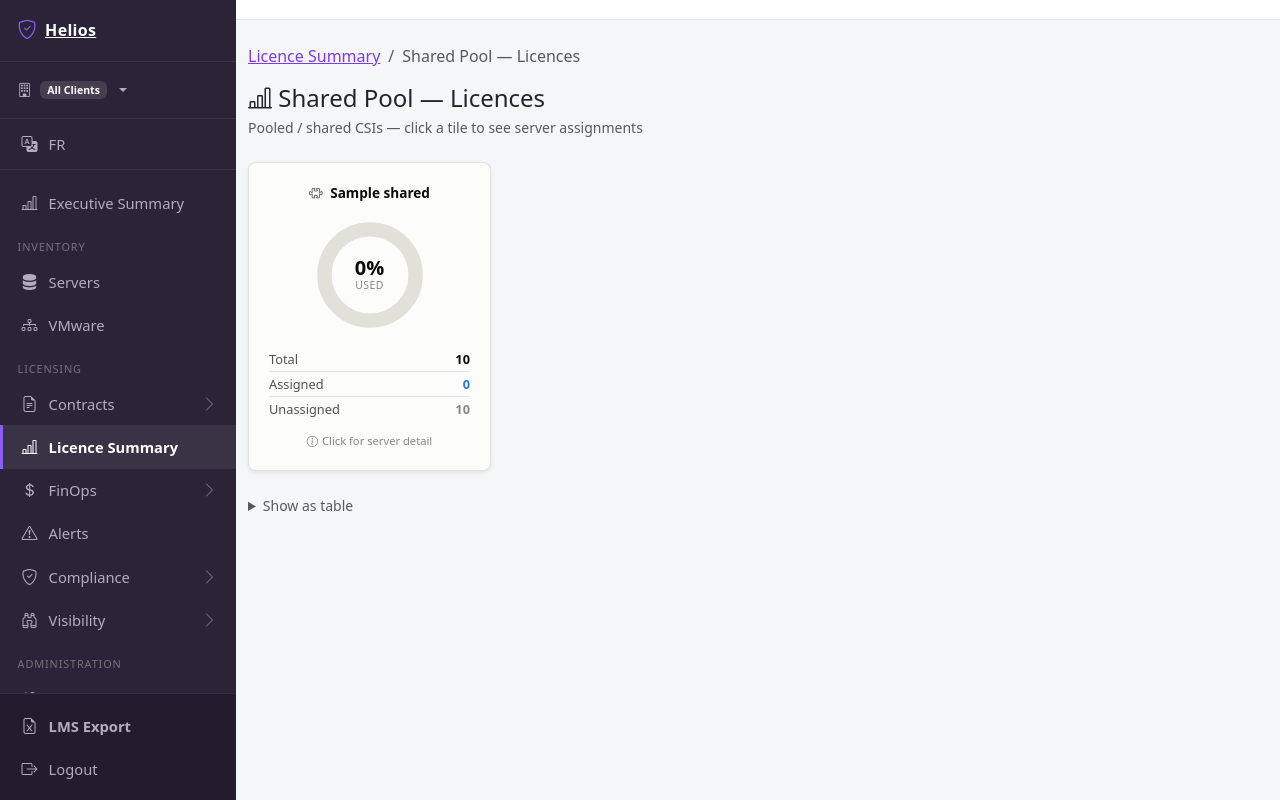
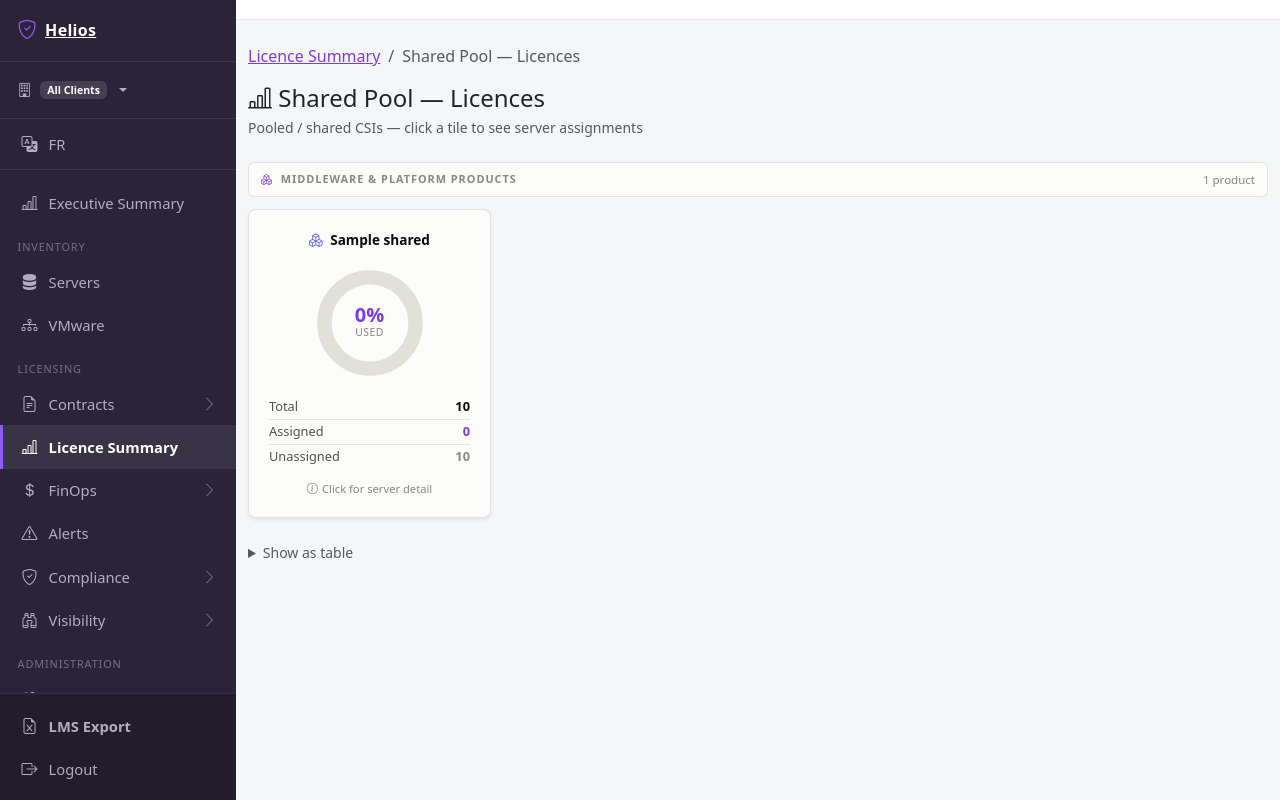
Before and after one commit to mdavis5588/SAM-tool, a Flask app: page /licence-summary/shared in a window 1280 px wide. Run offline with Flask 3, Linux system fonts and the light colour scheme; the visitor is signed in with stand-in values (Sample User, id 1); a database or web service that is not in the repository returns one stand-in record (values such as "Sample title"); some libraries are stand-ins or nearby versions.

Commit message:
Group licence detail tiles by Database vs Middleware sections
Co-Authored-By: Claude Sonnet 4.6 <noreply@anthropic.com>
Claude-Session: https://claude.ai/code/session_01U1LWRzfnDxFK5RyDEN3pfe

```diff
--- a/admin-ui/templates/licence_summary_detail.html
+++ b/admin-ui/templates/licence_summary_detail.html
@@ -95,6 +95,19 @@
     color: var(--text-muted);
     margin-top: auto;
   }
+  .family-header {
+    width: 100%;
+    display: flex; align-items: center; gap: .5rem;
+    font-size: .68rem; font-weight: 700;
+    text-transform: uppercase; letter-spacing: .09em;
+    color: var(--text-muted);
+    padding: .5rem .75rem;
+    background: var(--surface);
+    border: 1px solid var(--border);
+    border-radius: 6px;
+    margin: 1.5rem 0 .75rem;
+  }
+  .family-header:first-of-type { margin-top: 0; }
 </style>
 
 <nav aria-label="breadcrumb" class="mb-3">
@@ -110,71 +123,48 @@
 <p class="text-muted small mb-4">{{ subtitle }} — click a tile to see server assignments</p>
 
 {% if lines %}
-<div class="viz-root row g-3">
-  {% for line in lines %}
+{% set db_lines = lines | selectattr('product_family', 'equalto', 'oracle_database') | list %}
+{% set mw_lines = lines | rejectattr('product_family', 'equalto', 'oracle_database') | list %}
+
+<div class="viz-root">
+
+{% if db_lines %}
+<div class="family-header">
+  <i class="bi bi-database" style="color:#2563eb"></i> Database Products
+  <span style="margin-left:auto;font-weight:400;text-transform:none;letter-spacing:0;font-size:.72rem">{{ db_lines | length }} product{{ 's' if db_lines | length != 1 }}</span>
+</div>
+<div class="row g-3 mb-2">
+  {% for line in db_lines %}
   {% set total    = line.total_qty | int %}
   {% set assigned = [line.assigned_qty | int, total] | min %}
   {% set free     = line.unassigned_qty | int %}
   {% set pct      = ((assigned / total * 100) | round(0) | int) if total > 0 else 0 %}
-  {# Donut: circumference of r=38 circle = 2π×38 ≈ 238.8 #}
   {% set circ38 = 238.8 %}
   {% set dash38 = (assigned / total * circ38) | round(3) if total > 0 else 0 %}
-  {% set modal_id = "modal-" ~ loop.index %}
-
+  {% set modal_id = "modal-db-" ~ loop.index %}
   <div class="col-6 col-md-4 col-lg-3">
     <a class="product-card shadow-sm h-100 d-flex"
        data-bs-toggle="modal" data-bs-target="#{{ modal_id }}" role="button">
-
-      <!-- Product name -->
       <div class="prod-name">
         {% set n = line.product_name.lower() %}
         {% set fam = line.product_family | default('') %}
-        {% if 'weblogic suite' in n %}
-          <i class="bi bi-boxes me-1" style="color:#7c3aed"></i>
-        {% elif 'weblogic' in n and 'enterprise' in n %}
-          <i class="bi bi-boxes me-1" style="color:#2563eb"></i>
-        {% elif 'weblogic' in n %}
-          <i class="bi bi-boxes me-1" style="color:#6366f1"></i>
-        {% elif 'coherence' in n %}
-          <i class="bi bi-cpu me-1" style="color:#059669"></i>
-        {% elif 'soa suite' in n or 'service bus' in n or 'osb' in n %}
-          <i class="bi bi-diagram-3 me-1" style="color:#0891b2"></i>
-        {% elif 'identity' in n or 'oam' in n or 'oig' in n %}
-          <i class="bi bi-person-badge me-1" style="color:#7c3aed"></i>
-        {% elif fam == 'oracle_weblogic' or fam == 'oracle_coherence' %}
-          <i class="bi bi-boxes me-1" style="color:#6366f1"></i>
-        {% elif 'enterprise' in n %}
-          <i class="bi bi-database-fill text-primary me-1"></i>
-        {% elif 'standard' in n %}
-          <i class="bi bi-database text-secondary me-1"></i>
-        {% elif 'diagnostic' in n %}
-          <i class="bi bi-activity text-info me-1"></i>
-        {% elif 'tuning' in n %}
-          <i class="bi bi-sliders text-warning me-1"></i>
-        {% elif 'partition' in n %}
-          <i class="bi bi-layout-split text-success me-1"></i>
-        {% elif 'security' in n %}
-          <i class="bi bi-shield-lock text-danger me-1"></i>
-        {% elif 'compression' in n %}
-          <i class="bi bi-file-zip text-secondary me-1"></i>
-        {% elif 'vault' in n %}
-          <i class="bi bi-lock text-danger me-1"></i>
-        {% else %}
-          <i class="bi bi-puzzle text-muted me-1"></i>
-        {% endif %}
+        {% if 'enterprise' in n %}<i class="bi bi-database-fill text-primary me-1"></i>
+        {% elif 'standard' in n %}<i class="bi bi-database text-secondary me-1"></i>
+        {% elif 'diagnostic' in n %}<i class="bi bi-activity text-info me-1"></i>
+        {% elif 'tuning' in n %}<i class="bi bi-sliders text-warning me-1"></i>
+        {% elif 'partition' in n %}<i class="bi bi-layout-split text-success me-1"></i>
+        {% elif 'security' in n %}<i class="bi bi-shield-lock text-danger me-1"></i>
+        {% elif 'compression' in n %}<i class="bi bi-file-zip text-secondary me-1"></i>
+        {% elif 'vault' in n %}<i class="bi bi-lock text-danger me-1"></i>
+        {% else %}<i class="bi bi-puzzle text-muted me-1"></i>{% endif %}
         {{ line.product_name }}
       </div>
-
-      <!-- Donut chart -->
       <div class="donut-wrap">
         <svg viewBox="0 0 100 100" width="120" height="120" aria-hidden="true">
-          <circle cx="50" cy="50" r="38"
-                  fill="none" stroke="var(--unassigned)" stroke-width="14"/>
+          <circle cx="50" cy="50" r="38" fill="none" stroke="var(--unassigned)" stroke-width="14"/>
           {% if assigned > 0 and total > 0 %}
-          <circle cx="50" cy="50" r="38"
-                  fill="none" stroke="var(--assigned)" stroke-width="14"
-                  stroke-linecap="butt"
-                  stroke-dasharray="{{ dash38 }} {{ circ38 }}"
+          <circle cx="50" cy="50" r="38" fill="none" stroke="var(--assigned)" stroke-width="14"
+                  stroke-linecap="butt" stroke-dasharray="{{ dash38 }} {{ circ38 }}"
                   transform="rotate(-90 50 50)"/>
           {% endif %}
           <circle cx="50" cy="50" r="31" fill="none" stroke="var(--surface)" stroke-width="2"/>
@@ -185,43 +175,22 @@
           <span class="donut-label">used</span>
         </div>
       </div>
-
-      <!-- Stats -->
       <div class="w-100">
-        <div class="stat-row">
-          <span>Total</span>
-          <span class="val">{{ total }}</span>
-        </div>
-        <div class="stat-row">
-          <span>Assigned</span>
-          <span class="val assigned">{{ assigned }}</span>
-        </div>
-        <div class="stat-row">
-          <span>Unassigned</span>
-          <span class="val free">{{ free }}</span>
-        </div>
+        <div class="stat-row"><span>Total</span><span class="val">{{ total }}</span></div>
+        <div class="stat-row"><span>Assigned</span><span class="val assigned">{{ assigned }}</span></div>
+        <div class="stat-row"><span>Unassigned</span><span class="val free">{{ free }}</span></div>
       </div>
-
       <div class="click-hint"><i class="bi bi-info-circle me-1"></i>Click for server detail</div>
     </a>
   </div>
-
-  <!-- Modal for this product -->
-  <div class="modal fade" id="{{ modal_id }}" tabindex="-1"
-       aria-labelledby="{{ modal_id }}-label" aria-hidden="true">
+  <!-- Modal -->
+  <div class="modal fade" id="{{ modal_id }}" tabindex="-1" aria-labelledby="{{ modal_id }}-label" aria-hidden="true">
     <div class="modal-dialog modal-dialog-centered">
       <div class="modal-content">
         <div class="modal-header">
           <h5 class="modal-title" id="{{ modal_id }}-label">
             {% set n = line.product_name.lower() %}
-            {% set fam = line.product_family | default('') %}
-            {% if 'weblogic suite' in n %}<i class="bi bi-boxes me-2" style="color:#7c3aed"></i>
-            {% elif 'weblogic' in n and 'enterprise' in n %}<i class="bi bi-boxes me-2" style="color:#2563eb"></i>
-            {% elif 'weblogic' in n %}<i class="bi bi-boxes me-2" style="color:#6366f1"></i>
-            {% elif 'coherence' in n %}<i class="bi bi-cpu me-2" style="color:#059669"></i>
-            {% elif 'soa suite' in n or 'service bus' in n %}<i class="bi bi-diagram-3 me-2" style="color:#0891b2"></i>
-            {% elif fam == 'oracle_weblogic' or fam == 'oracle_coherence' %}<i class="bi bi-boxes me-2" style="color:#6366f1"></i>
-            {% elif 'enterprise' in n %}<i class="bi bi-database-fill text-primary me-2"></i>
+            {% if 'enterprise' in n %}<i class="bi bi-database-fill text-primary me-2"></i>
             {% elif 'standard' in n %}<i class="bi bi-database text-secondary me-2"></i>
             {% elif 'diagnostic' in n %}<i class="bi bi-activity text-info me-2"></i>
             {% elif 'tuning' in n %}<i class="bi bi-sliders text-warning me-2"></i>
@@ -233,30 +202,22 @@
           <button type="button" class="btn-close" data-bs-dismiss="modal"></button>
         </div>
         <div class="modal-body p-0">
-          <!-- Summary bar -->
           <div class="px-3 py-2 border-bottom d-flex gap-4 small text-muted bg-light">
             <span>Total: <strong class="text-dark">{{ total }}</strong></span>
             <span>Assigned: <strong style="color:#2a78d6">{{ assigned }}</strong></span>
             <span>Unassigned: <strong class="text-muted">{{ free }}</strong></span>
           </div>
-
           {% if line.servers %}
           <table class="table table-sm table-hover mb-0">
             <thead class="table-dark">
-              <tr>
-                <th>Server</th>
-                <th class="text-end">Licences Assigned</th>
-                <th class="text-end">% of Total</th>
-              </tr>
+              <tr><th>Server</th><th class="text-end">Licences Assigned</th><th class="text-end">% of Total</th></tr>
             </thead>
             <tbody>
               {% for sv in line.servers %}
               {% set sv_pct = ((sv.consumed / total * 100) | round(1)) if total > 0 else 0 %}
               <tr>
                 <td><i class="bi bi-server text-muted me-1"></i>{{ sv.hostname }}</td>
-                <td class="text-end">
-                  <span class="badge bg-primary">{{ sv.consumed }}</span>
-                </td>
+                <td class="text-end"><span class="badge bg-primary">{{ sv.consumed }}</span></td>
                 <td class="text-end text-muted small">{{ sv_pct }}%</td>
               </tr>
               {% endfor %}
@@ -264,20 +225,128 @@
           </table>
           {% else %}
           <div class="px-3 py-4 text-center text-muted">
-            <i class="bi bi-inbox fs-4 d-block mb-2"></i>
-            No licences assigned to any server yet.
+            <i class="bi bi-inbox fs-4 d-block mb-2"></i>No licences assigned to any server yet.
           </div>
           {% endif %}
         </div>
         <div class="modal-footer">
-          <button type="button" class="btn btn-sm btn-secondary"
-                  data-bs-dismiss="modal">Close</button>
+          <button type="button" class="btn btn-sm btn-secondary" data-bs-dismiss="modal">Close</button>
         </div>
       </div>
     </div>
   </div>
+  {% endfor %}
+</div>
+{% endif %}
 
+{% if mw_lines %}
+<div class="family-header">
+  <i class="bi bi-boxes" style="color:#7c3aed"></i> Middleware &amp; Platform Products
+  <span style="margin-left:auto;font-weight:400;text-transform:none;letter-spacing:0;font-size:.72rem">{{ mw_lines | length }} product{{ 's' if mw_lines | length != 1 }}</span>
+</div>
+<div class="row g-3 mb-2">
+  {% for line in mw_lines %}
+  {% set total    = line.total_qty | int %}
+  {% set assigned = [line.assigned_qty | int, total] | min %}
+  {% set free     = line.unassigned_qty | int %}
+  {% set pct      = ((assigned / total * 100) | round(0) | int) if total > 0 else 0 %}
+  {% set circ38 = 238.8 %}
+  {% set dash38 = (assigned / total * circ38) | round(3) if total > 0 else 0 %}
+  {% set modal_id = "modal-mw-" ~ loop.index %}
+  <div class="col-6 col-md-4 col-lg-3">
+    <a class="product-card shadow-sm h-100 d-flex"
+       data-bs-toggle="modal" data-bs-target="#{{ modal_id }}" role="button">
+      <div class="prod-name">
+        {% set n = line.product_name.lower() %}
+        {% set fam = line.product_family | default('') %}
+        {% if 'weblogic suite' in n %}<i class="bi bi-boxes me-1" style="color:#7c3aed"></i>
+        {% elif 'weblogic' in n and 'enterprise' in n %}<i class="bi bi-boxes me-1" style="color:#2563eb"></i>
+        {% elif 'weblogic' in n %}<i class="bi bi-boxes me-1" style="color:#6366f1"></i>
+        {% elif 'coherence' in n %}<i class="bi bi-cpu me-1" style="color:#059669"></i>
+        {% elif 'soa suite' in n or 'service bus' in n or 'osb' in n %}<i class="bi bi-diagram-3 me-1" style="color:#0891b2"></i>
+        {% elif 'identity' in n or 'oam' in n or 'oig' in n %}<i class="bi bi-person-badge me-1" style="color:#7c3aed"></i>
+        {% else %}<i class="bi bi-boxes me-1" style="color:#6366f1"></i>{% endif %}
+        {{ line.product_name }}
+      </div>
+      <div class="donut-wrap">
+        <svg viewBox="0 0 100 100" width="120" height="120" aria-hidden="true">
+          <circle cx="50" cy="50" r="38" fill="none" stroke="var(--unassigned)" stroke-width="14"/>
+          {% if assigned > 0 and total > 0 %}
+          <circle cx="50" cy="50" r="38" fill="none" stroke="#7c3aed" stroke-width="14"
+                  stroke-linecap="butt" stroke-dasharray="{{ dash38 }} {{ circ38 }}"
+                  transform="rotate(-90 50 50)"/>
+          {% endif %}
+          <circle cx="50" cy="50" r="31" fill="none" stroke="var(--surface)" stroke-width="2"/>
+          <circle cx="50" cy="50" r="45" fill="none" stroke="var(--surface)" stroke-width="2"/>
+        </svg>
+        <div class="donut-center">
+          <span class="donut-pct" style="color:#7c3aed">{{ pct }}%</span>
+          <span class="donut-label">used</span>
+        </div>
+      </div>
+      <div class="w-100">
+        <div class="stat-row"><span>Total</span><span class="val">{{ total }}</span></div>
+        <div class="stat-row"><span>Assigned</span><span class="val" style="color:#7c3aed">{{ assigned }}</span></div>
+        <div class="stat-row"><span>Unassigned</span><span class="val free">{{ free }}</span></div>
+      </div>
+      <div class="click-hint"><i class="bi bi-info-circle me-1"></i>Click for server detail</div>
+    </a>
+  </div>
+  <!-- Modal -->
+  <div class="modal fade" id="{{ modal_id }}" tabindex="-1" aria-labelledby="{{ modal_id }}-label" aria-hidden="true">
+    <div class="modal-dialog modal-dialog-centered">
+      <div class="modal-content">
+        <div class="modal-header">
+          <h5 class="modal-title" id="{{ modal_id }}-label">
+            {% set n = line.product_name.lower() %}
+            {% if 'weblogic suite' in n %}<i class="bi bi-boxes me-2" style="color:#7c3aed"></i>
+            {% elif 'weblogic' in n and 'enterprise' in n %}<i class="bi bi-boxes me-2" style="color:#2563eb"></i>
+            {% elif 'weblogic' in n %}<i class="bi bi-boxes me-2" style="color:#6366f1"></i>
+            {% elif 'coherence' in n %}<i class="bi bi-cpu me-2" style="color:#059669"></i>
+            {% elif 'soa suite' in n or 'service bus' in n %}<i class="bi bi-diagram-3 me-2" style="color:#0891b2"></i>
+            {% else %}<i class="bi bi-boxes me-2" style="color:#6366f1"></i>{% endif %}
+            {{ line.product_name }}
+          </h5>
+          <button type="button" class="btn-close" data-bs-dismiss="modal"></button>
+        </div>
+        <div class="modal-body p-0">
+          <div class="px-3 py-2 border-bottom d-flex gap-4 small text-muted bg-light">
+            <span>Total: <strong class="text-dark">{{ total }}</strong></span>
+            <span>Assigned: <strong style="color:#7c3aed">{{ assigned }}</strong></span>
+            <span>Unassigned: <strong class="text-muted">{{ free }}</strong></span>
+          </div>
+          {% if line.servers %}
+          <table class="table table-sm table-hover mb-0">
+            <thead class="table-dark">
+              <tr><th>Server</th><th class="text-end">Licences Assigned</th><th class="text-end">% of Total</th></tr>
+            </thead>
+            <tbody>
+              {% for sv in line.servers %}
+              {% set sv_pct = ((sv.consumed / total * 100) | round(1)) if total > 0 else 0 %}
+              <tr>
+                <td><i class="bi bi-server text-muted me-1"></i>{{ sv.hostname }}</td>
+                <td class="text-end"><span class="badge" style="background:#7c3aed">{{ sv.consumed }}</span></td>
+                <td class="text-end text-muted small">{{ sv_pct }}%</td>
+              </tr>
+              {% endfor %}
+            </tbody>
+          </table>
+          {% else %}
+          <div class="px-3 py-4 text-center text-muted">
+            <i class="bi bi-inbox fs-4 d-block mb-2"></i>No licences assigned to any server yet.
+          </div>
+          {% endif %}
+        </div>
+        <div class="modal-footer">
+          <button type="button" class="btn btn-sm btn-secondary" data-bs-dismiss="modal">Close</button>
+        </div>
+      </div>
+    </div>
+  </div>
   {% endfor %}
+</div>
+{% endif %}
+
 </div>
 
 <!-- Accessible table view -->
```
